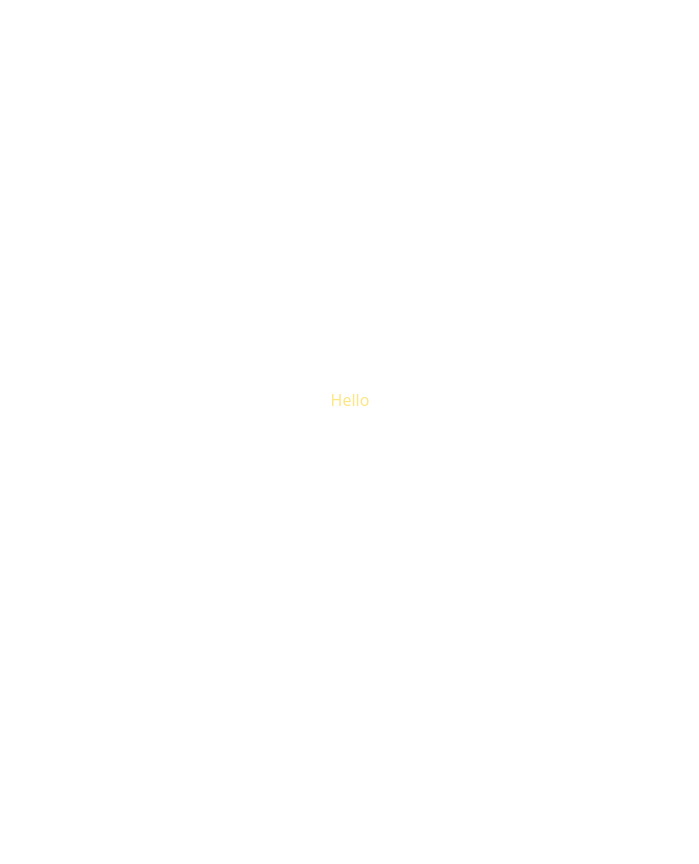
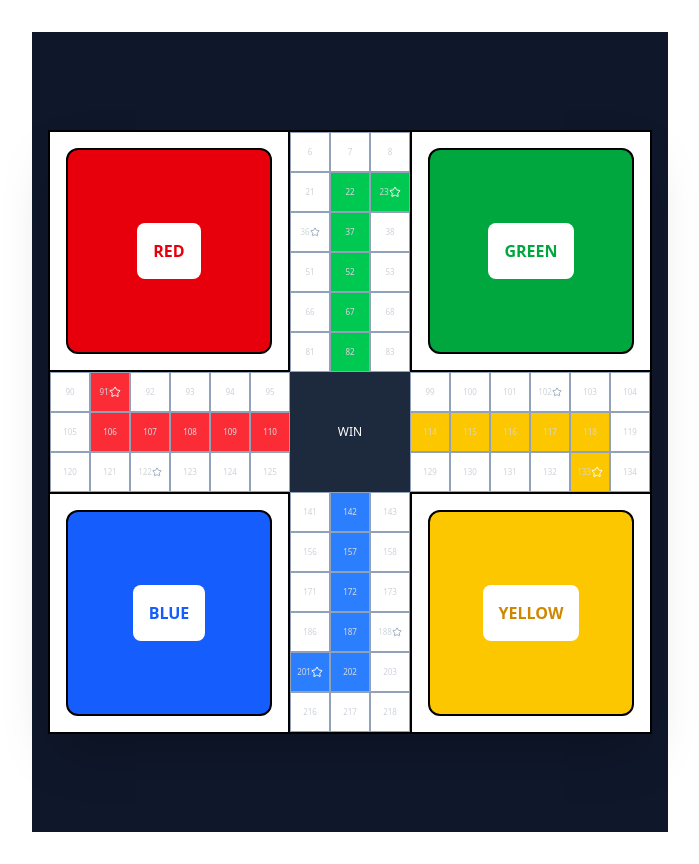
Before and after one commit to Souma061/Ludo, a React (Vite) app: page / in a window 1280 px wide. Shown: the whole page, without its empty margins (290-989 px from the left). Before the commit the page ends 800 px from the top, so only its background shows below. Built offline with nearby package versions, Linux system fonts and the light colour scheme.

Commit message:
Refactor App component to render LudoBoard and update helpers for class merging

```diff
--- a/src/App.tsx
+++ b/src/App.tsx
@@ -2,14 +2,13 @@
 // import reactLogo from './assets/react.svg'
 // import viteLogo from '/vite.svg'
 import './App.css'
+import LudoBoard from './components/Board/BoardGrid'
 
 function App() {
   // const [count, setCount] = useState(0)
 
   return (
-    <>
-      <div className='text-amber-200'>Hello</div>
-    </>
+    <LudoBoard />
   )
 }
 
--- a/src/components/Board/BoardGrid.tsx
+++ b/src/components/Board/BoardGrid.tsx
@@ -1 +1,149 @@
-// The 15 X`15 grid for the board game
+import { Star } from 'lucide-react';
+import { cn } from '../../utils/helpers.ts';
+const LudoBoard = () => {
+  const getCellProps = (index: number) => {
+    const row = Math.floor(index / 15);
+    const col = index % 15;
+    let className = "bg-white";
+    let content = null;
+
+    // --- 1. HOME RUN PATHS (The Colored Lines) ---
+    if (row === 7 && col >= 1 && col <= 5) className = "bg-red-500";       // Red Path
+    else if (col === 7 && row >= 1 && row <= 5) className = "bg-green-500"; // Green Path
+    else if (col === 7 && row >= 9 && row <= 13) className = "bg-blue-500"; // Blue Path
+    else if (row === 7 && col >= 9 && col <= 13) className = "bg-yellow-400"; // Yellow Path
+
+
+    // --- 2. STARTING POINTS (Colored Safe Zones) ---
+    // These are the entry points you identified:
+
+    // Red Start (Row 6, Col 1) - Index 91
+    if (row === 6 && col === 1) {
+      className = "bg-red-500";
+      content = <Star size={12} className="text-white" />;
+    }
+    // Green Start (Row 1, Col 8) - Index 23 (You pointed this out!)
+    else if (row === 1 && col === 8) {
+      className = "bg-green-500";
+      content = <Star size={12} className="text-white" />;
+    }
+    // Yellow Start (Row 8, Col 13) - Index 133 (You pointed this out!)
+    else if (row === 8 && col === 13) {
+      className = "bg-yellow-400";
+      content = <Star size={12} className="text-white" />;
+    }
+    // Blue Start (Row 13, Col 6) - Index 201
+    else if (row === 13 && col === 6) {
+      className = "bg-blue-500";
+      content = <Star size={12} className="text-white" />;
+    }
+
+
+    // --- 3. GENERAL SAFE ZONES (White Tiles) ---
+    // These are the stars located 8 steps away from starts
+    else if (
+      (row === 2 && col === 6) ||  // Index 36  (Top Left)
+      (row === 6 && col === 12) || // Index 102 (Top Right)
+      (row === 8 && col === 2) || // Index 122 (Bottom Left)
+      (row === 12 && col === 8)    // Index 188 (Bottom Right)
+    ) {
+      content = <Star size={10} className="text-slate-400" />;
+    }
+
+    // Optional: Add a subtle border to safe zones to make them pop
+    if (content) {
+      className += " border-2 border-slate-300";
+    }
+
+    return { className, content };
+  };
+  return (
+    <div className="flex items-center justify-center min-h-screen bg-slate-900 p-4">
+
+      {/* 1. The Main Board Wrapper */}
+      <div className="relative bg-white border-2 border-black shadow-2xl">
+
+        {/* This is the 15x15 Grid.
+           We use the custom 'grid-cols-15' and 'grid-rows-15' we added to tailwind.config
+        */}
+        <div
+          className="grid grid-cols-15 grid-rows-15 w-[90vw] h-[90vw] max-w-[600px] max-h-[600px]"
+        >
+
+          {/* Loop to create 225 Cells (15 x 15)
+            We map over them to create the visual grid lines.
+          */}
+          {Array.from({ length: 225 }).map((_, index) => {
+            const { className, content } = getCellProps(index);
+            return (
+              <div
+                key={index}
+                className={cn(className, "border-[0.5px] border-slate-400 w-full h-full flex items-center justify-center text-[8px] text-gray-300")}
+              >
+                {/* Optional: Show index for debugging later */}
+                {index}
+                {content}
+                <span className="absolute opacity-20 ">{index}</span>
+
+              </div>
+            );
+          })}
+        </div>
+
+        {/* 2. The 4 Home Bases (Overlays)
+           We place these absolutely on top of the grid to cover the cells underneath.
+           Each base is 6x6 cells (40% width/height of the board).
+        */}
+
+        {/* RED BASE (Top Left) */}
+        <div className="absolute top-0 left-0 w-[40%] h-[40%] bg-white border-r-2 border-b-2 border-black p-4">
+          <div className="w-full h-full bg-red-600 rounded-xl border-2 border-black flex items-center justify-center">
+            <div className="bg-white p-4 rounded-lg">
+              <span className="font-bold text-red-600">RED </span>
+            </div>
+          </div>
+        </div>
+
+        {/* GREEN BASE (Top Right) */}
+        <div className="absolute top-0 right-0 w-[40%] h-[40%] bg-white border-l-2 border-b-2 border-black p-4">
+          <div className="w-full h-full bg-green-600 rounded-xl border-2 border-black flex items-center justify-center">
+            <div className="bg-white p-4 rounded-lg">
+              <span className="font-bold text-green-600">GREEN</span>
+            </div>
+          </div>
+        </div>
+
+        {/* BLUE BASE (Bottom Left) */}
+        <div className="absolute bottom-0 left-0 w-[40%] h-[40%] bg-white border-r-2 border-t-2 border-black p-4">
+          <div className="w-full h-full bg-blue-600 rounded-xl border-2 border-black flex items-center justify-center">
+            <div className="bg-white p-4 rounded-lg">
+              <span className="font-bold text-blue-600">BLUE</span>
+            </div>
+          </div>
+        </div>
+
+        {/* YELLOW BASE (Bottom Right) */}
+        <div className="absolute bottom-0 right-0 w-[40%] h-[40%] bg-white border-l-2 border-t-2 border-black p-4">
+          <div className="w-full h-full bg-yellow-400 rounded-xl border-2 border-black flex items-center justify-center">
+            <div className="bg-white p-4 rounded-lg">
+              <span className="font-bold text-yellow-600">YELLOW</span>
+            </div>
+          </div>
+        </div>
+
+        {/* 3. The Center Victory Triangle
+           Located in the exact middle (Row 7-9, Col 7-9)
+        */}
+        <div className="absolute top-[40%] left-[40%] w-[20%] h-[20%] bg-slate-800 flex flex-wrap">
+          {/* You can use CSS triangles here later to make the 4 colored triangles */}
+          <div className="w-full h-full flex items-center justify-center text-white text-xs">
+            WIN
+          </div>
+        </div>
+
+      </div>
+    </div>
+  );
+};
+
+export default LudoBoard;
--- a/src/utils/helpers.ts
+++ b/src/utils/helpers.ts
@@ -1 +1,13 @@
 // Math: getGlobalIndex(player,step)
+// src/utils/helpers.ts
+import { clsx, type ClassValue } from "clsx";
+import { twMerge } from "tailwind-merge";
+
+/**
+ * Merges Tailwind classes safely.
+ * * @param inputs - List of classes or conditional objects
+ * @returns A single string of optimized classes
+ */
+export function cn(...inputs: ClassValue[]) {
+  return twMerge(clsx(inputs));
+}
```
